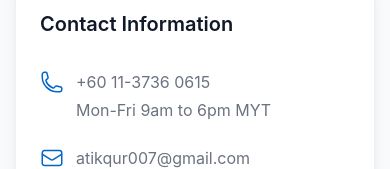
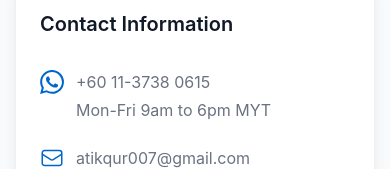
Before and after one commit to secaudit-my/secaudit-my.github.io, a React (Create React App) app: page / in a window 390 px wide. Shown: the part 4713-4882 px from the top of the page. Built offline with nearby package versions, Linux system fonts and the light colour scheme.

Commit message:
Update: Changed phone number and replaced phone icon with WhatsApp icon in Contact component

```diff
--- a/src/components/Contact.js
+++ b/src/components/Contact.js
@@ -1,6 +1,17 @@
 import React, { useState } from 'react';
 import { motion } from 'framer-motion';
-import { EnvelopeIcon, PhoneIcon, MapPinIcon } from '@heroicons/react/24/outline';
+import { EnvelopeIcon, MapPinIcon } from '@heroicons/react/24/outline';
+
+const WhatsAppIcon = ({ className }) => (
+  <svg
+    xmlns="http://www.w3.org/2000/svg"
+    viewBox="0 0 24 24"
+    fill="currentColor"
+    className={className}
+  >
+    <path d="M17.472 14.382c-.297-.149-1.758-.867-2.03-.967-.273-.099-.471-.148-.67.15-.197.297-.767.966-.94 1.164-.173.199-.347.223-.644.075-.297-.15-1.255-.463-2.39-1.475-.883-.788-1.48-1.761-1.653-2.059-.173-.297-.018-.458.13-.606.134-.133.298-.347.446-.52.149-.174.198-.298.298-.497.099-.198.05-.371-.025-.52-.075-.149-.669-1.612-.916-2.207-.242-.579-.487-.5-.669-.51-.173-.008-.371-.01-.57-.01-.198 0-.52.074-.792.372-.272.297-1.04 1.016-1.04 2.479 0 1.462 1.065 2.875 1.213 3.074.149.198 2.096 3.2 5.077 4.487.709.306 1.262.489 1.694.625.712.227 1.36.195 1.871.118.571-.085 1.758-.719 2.006-1.413.248-.694.248-1.289.173-1.413-.074-.124-.272-.198-.57-.347m-5.421 7.403h-.004a9.87 9.87 0 01-5.031-1.378l-.361-.214-3.741.982.998-3.648-.235-.374a9.86 9.86 0 01-1.51-5.26c.001-5.45 4.436-9.884 9.888-9.884 2.64 0 5.122 1.03 6.988 2.898a9.825 9.825 0 012.893 6.994c-.003 5.45-4.437 9.884-9.885 9.884m8.413-18.297A11.815 11.815 0 0012.05 0C5.495 0 .16 5.335.157 11.892c0 2.096.547 4.142 1.588 5.945L.057 24l6.305-1.654a11.882 11.882 0 005.683 1.448h.005c6.554 0 11.89-5.335 11.893-11.893a11.821 11.821 0 00-3.48-8.413z"/>
+  </svg>
+);
 
 const Contact = () => {
   const [formData, setFormData] = useState({
@@ -133,17 +144,17 @@
                 <dl className="mt-8 space-y-6">
                   <div className="flex items-start">
                     <div className="flex-shrink-0">
-                      <PhoneIcon className="h-6 w-6 text-primary" aria-hidden="true" />
+                      <WhatsAppIcon className="h-6 w-6 text-primary" aria-hidden="true" />
                     </div>
                     <div className="ml-3 text-base text-gray-500">
                       <p>
                         <a
-                          href="https://wa.me/601137360615"
+                          href="https://wa.me/601137380615"
                           target="_blank"
                           rel="noopener noreferrer"
                           className="hover:text-primary transition-colors"
                         >
-                          +60 11-3736 0615
+                          +60 11-3738 0615
                         </a>
                       </p>
                       <p className="mt-1">Mon-Fri 9am to 6pm MYT</p>
```
